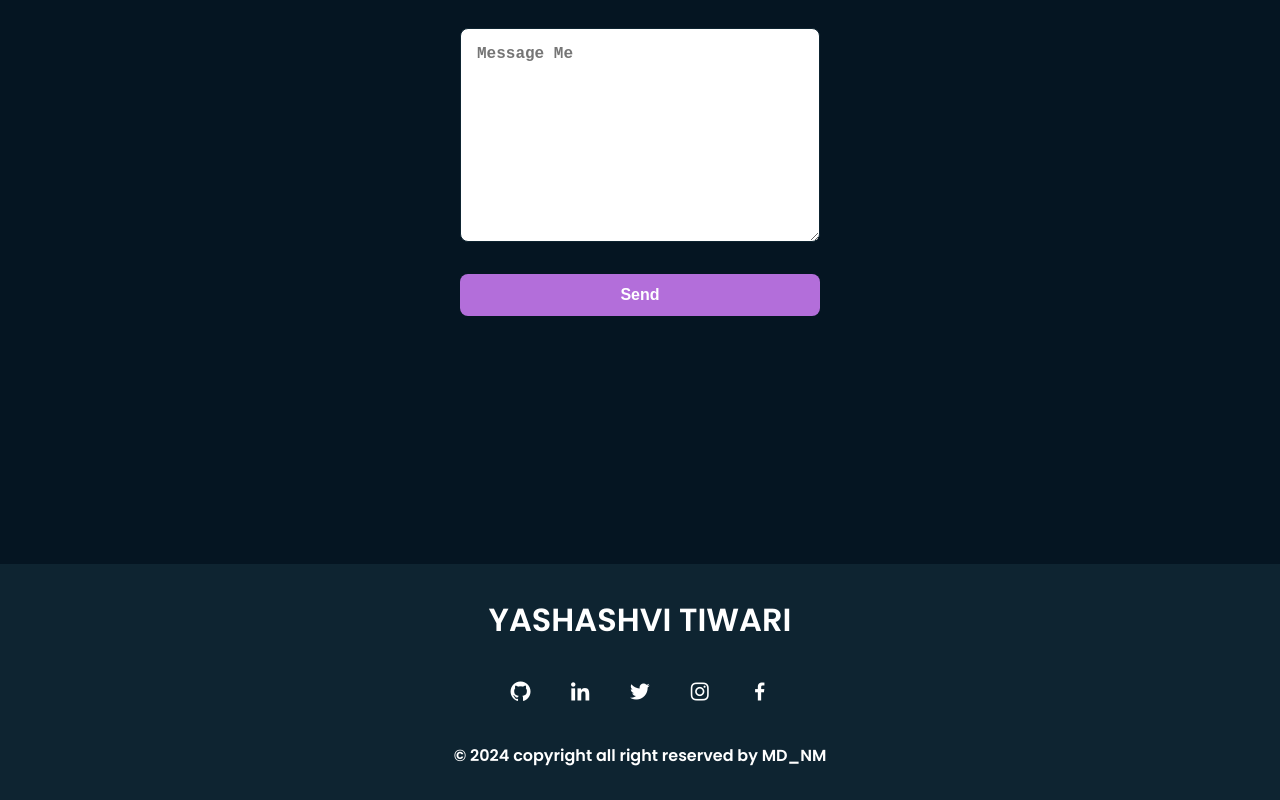
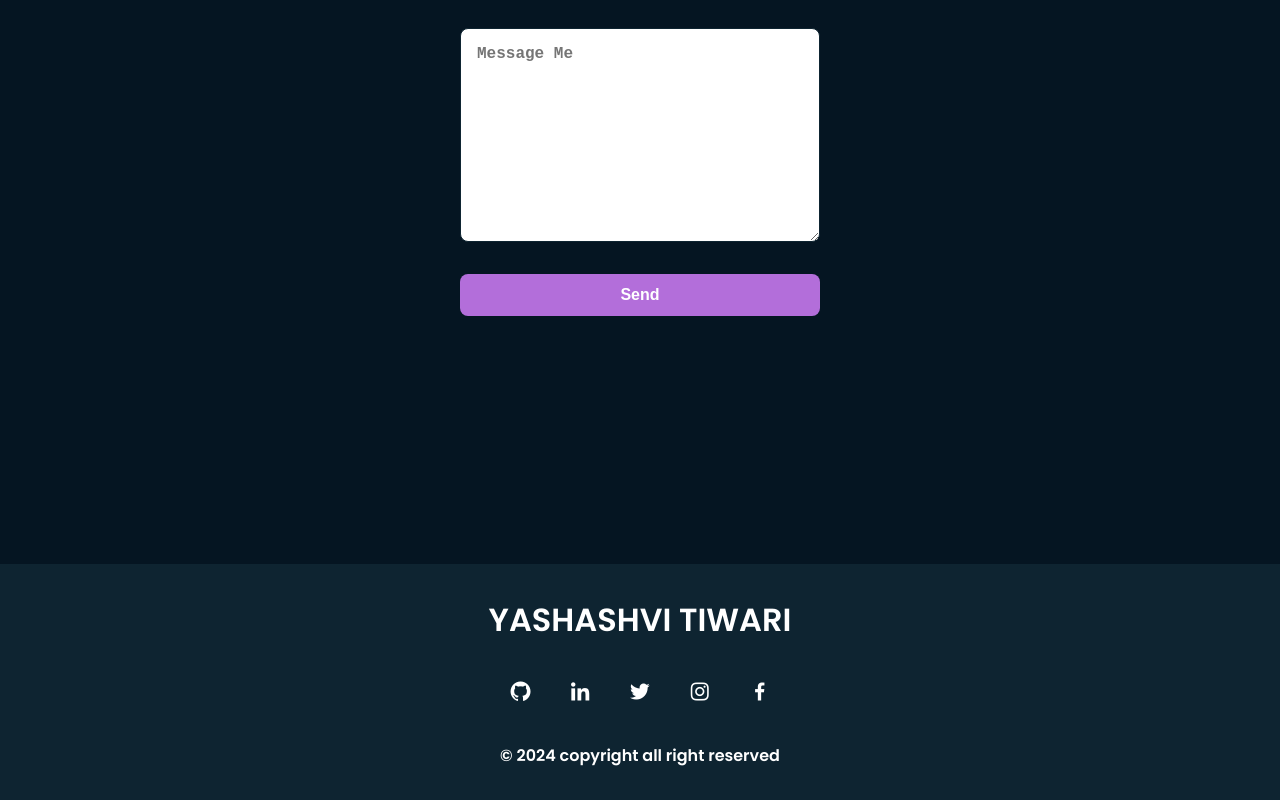
Before and after one commit to Yashashvi25/Portfolio, a plain HTML site: page index.html in a window 1280 px wide. Shown: the part 3344-4144 px from the top of the page. Drawn offline with nearby package versions, Linux system fonts and the light colour scheme.

Commit message:
Update index.html
update footer

```diff
--- a/index.html
+++ b/index.html
@@ -179,7 +179,7 @@
                 <a href="https://www.instagram.com/tiwari_yashashvi" class="footer__icon"><i class='bx bxl-instagram' ></i></a>
                 <a href="https://www.facebook.com/" class="footer__icon"><i class='bx bxl-facebook' ></i></a>
             </div>
-            <p>&#169; 2024 copyright all right reserved by MD_NM</p>
+            <p>&#169; 2024 copyright all right reserved </p>
         </footer>
     </body>
 </html>
```
